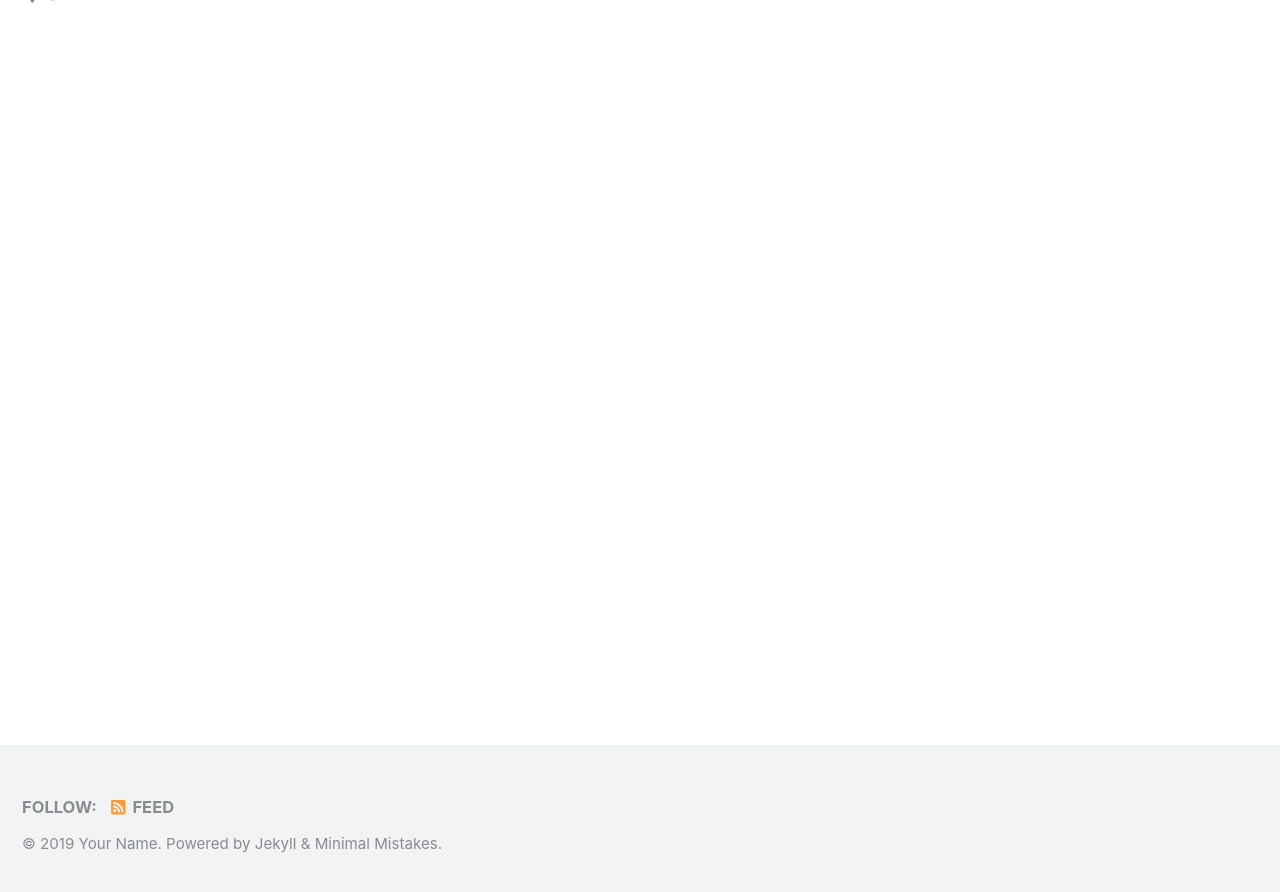
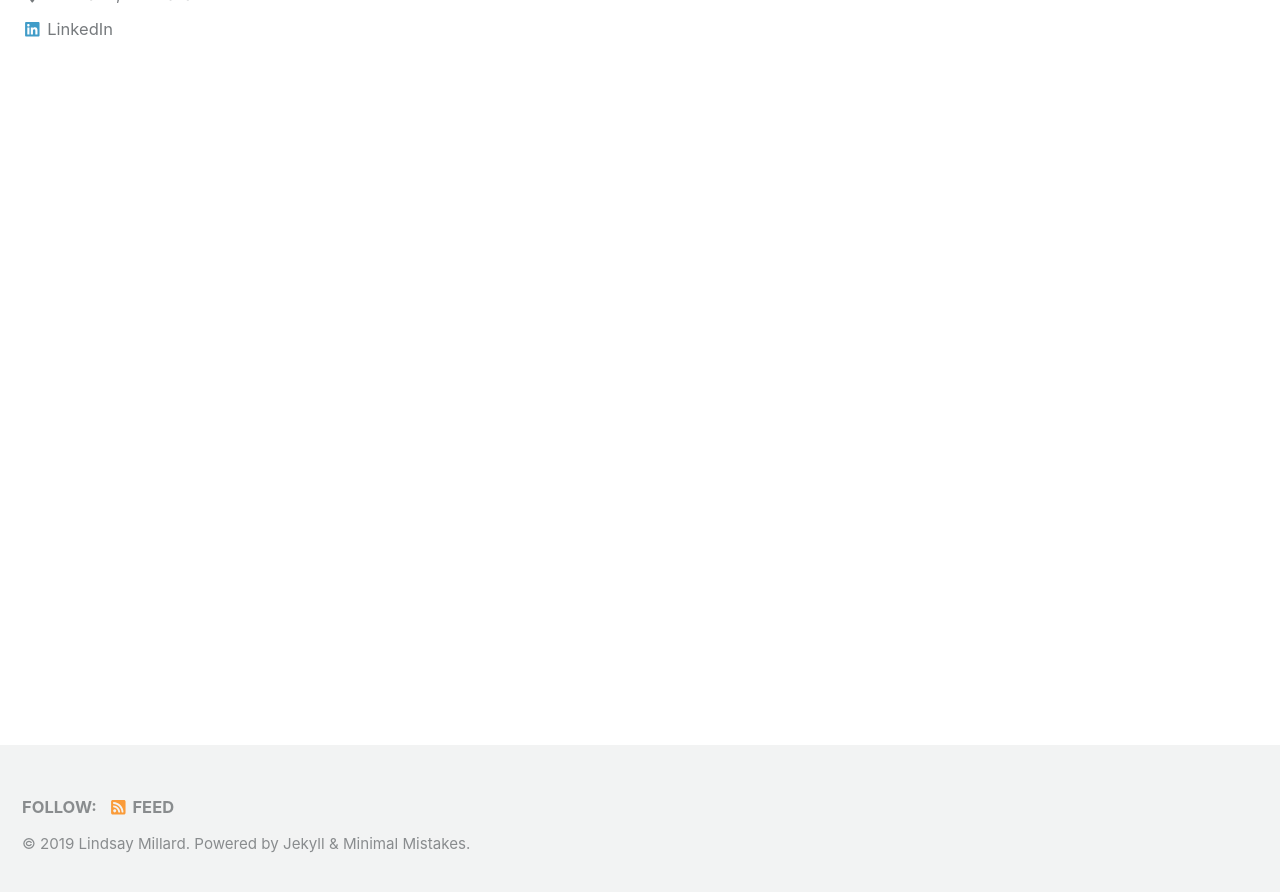
Before and after one commit to lmillard79/lmillard79.github.io, a Jekyll site: the page built from index.html, in a window 1280 px wide and 900 px high, scrolled down 253 px. Shown: the top 892 px of the window. Built offline with Jekyll 4.4.1, drawn with Linux system fonts in a browser that asks for light colours; nearby versions of some CDN libraries; the list of posts is cut into pages by our own code; some of the changed text lies outside the part shown.

Commit message:
Update _config.yml

```diff
--- a/_config.yml
+++ b/_config.yml
@@ -11,8 +11,8 @@ minimal_mistakes_skin    : "default" # "air", "aqua", "contrast", "dark", "dirt"
 locale                   : "en-US"
 title                    : "Site Title"
 title_separator          : "-"
-name                     : "Your Name"
-description              : "An amazing website."
+name                     : "Lindsay Millard"
+description              : "Hydrologist / Data Scientist"
 url                      : # the base hostname & protocol for your site e.g. "https://mmistakes.github.io"
 baseurl                  : # the subpath of your site, e.g. "/blog"
 repository               : # GitHub username/repo-name e.g. "mmistakes/minimal-mistakes"
@@ -84,10 +84,10 @@ analytics:
 
 # Site Author
 author:
-  name             : "Your Name"
+  name             : "Lindsay Millard"
   avatar           : # path of avatar image, e.g. "/assets/images/bio-photo.jpg"
-  bio              : "I am an amazing person."
-  location         : "Somewhere"
+  bio              : "Hydrologist"
+  location         : "Brisbane, Australia"
   email            :
   uri              :
   home             : # null (default), "absolute or relative url to link to author home"
@@ -103,7 +103,7 @@ author:
   keybase          :
   instagram        :
   lastfm           :
-  linkedin         : # "john-doe-12345678" (the last part of your profile url, e.g. https://www.linkedin.com/in/john-doe-12345678)
+  linkedin         : "lindsaymillard" #(the last part of your profile url, e.g. https://www.linkedin.com/in/john-doe-12345678)
   pinterest        :
   soundcloud       :
   stackoverflow    : # "123456/username" (the last part of your profile url, e.g. https://stackoverflow.com/users/123456/username)
```
